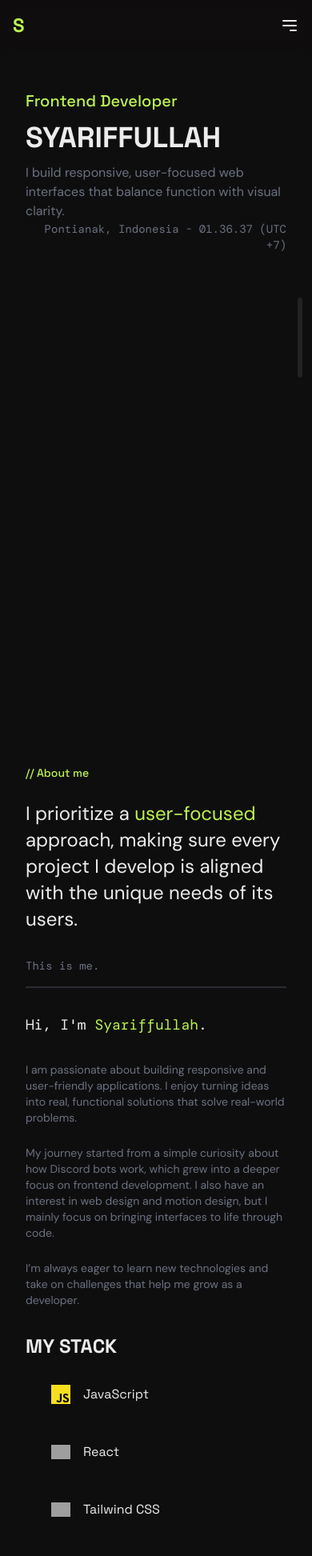
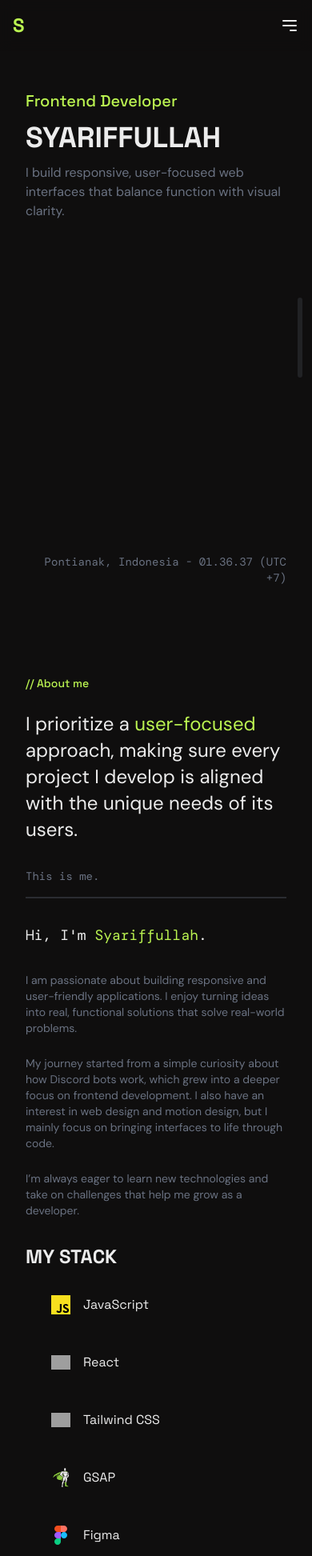
Before and after one commit to Areeep/Portofolio, a React (Vite) app: page / in a window 390 px wide. Shown: the top 1945 px of the page at 80% size. Built offline with nearby package versions, Linux system fonts and the light colour scheme; grey boxes are pictures that could not be loaded; a web font is replaced by a local one.

Commit message:
fixing hero responsiveness

```diff
--- a/src/App.jsx
+++ b/src/App.jsx
@@ -92,7 +92,7 @@ function App() {
 			<ScrollProgressBar />
 
 			{/* Hero Section */}
-			<section className="h-dvh flex flex-col px-8 sm:px-20 md:px-24 lg:px-20 xl:px-36 py-28 lg:py-36 xl:py-36 bg-background overflow-hidden">
+			<section className="min-h-screen h-dvh flex flex-col justify between px-8 sm:px-20 md:px-24 lg:px-20 xl:px-36 py-28 lg:py-36 xl:py-36 bg-background overflow-hidden">
 				<div className="space-y-3 sm:space-y-5">
 					<p className="font-heading text-primary font-medium text-xl sm:text-3xl">
 						Frontend Developer
@@ -104,7 +104,7 @@ function App() {
 						{content[lang].hero}
 					</p>
 				</div>
-				<p className="font-mono text-muted text-right text-sm sm:text-base sticky">
+				<p className="font-mono text-muted text-right mt-auto text-sm sm:text-base">
 					Pontianak, Indonesia - {timeStr} {content[lang].timezone}
 				</p>
 			</section>
@@ -112,7 +112,7 @@ function App() {
 			{/* About Section */}
 			<section
 				id="about"
-				className="flex flex-col px-8 sm:px-20 md:px-24 lg:px-20 xl:px-36 py-28 bg-background text-text space-y-8 sm:space-y-16"
+				className="flex flex-col px-8 sm:px-20 md:px-24 lg:px-20 xl:px-36 pb-28 bg-background text-text space-y-8 sm:space-y-16"
 			>
 				<div className="space-y-6">
 					<p className="text-sm sm:text-lg md:text-2xl text-primary font-medium font-heading">
```
